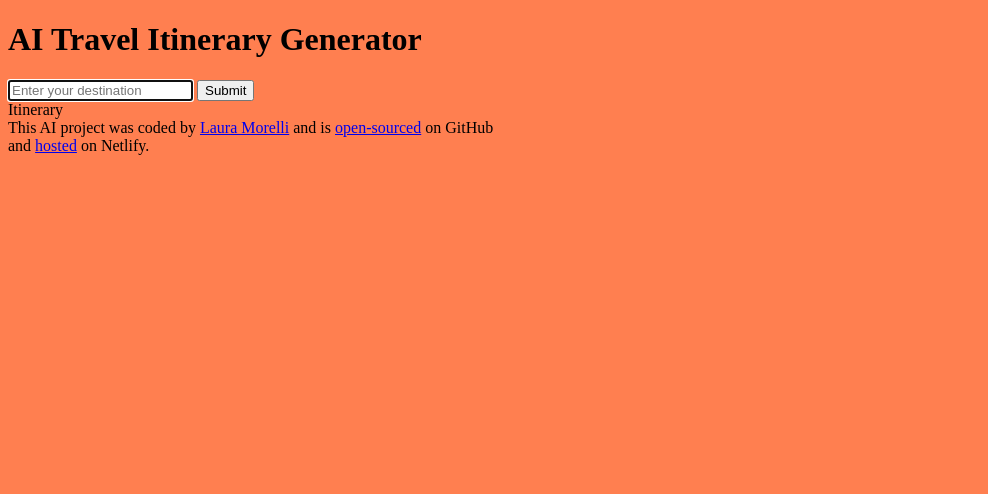
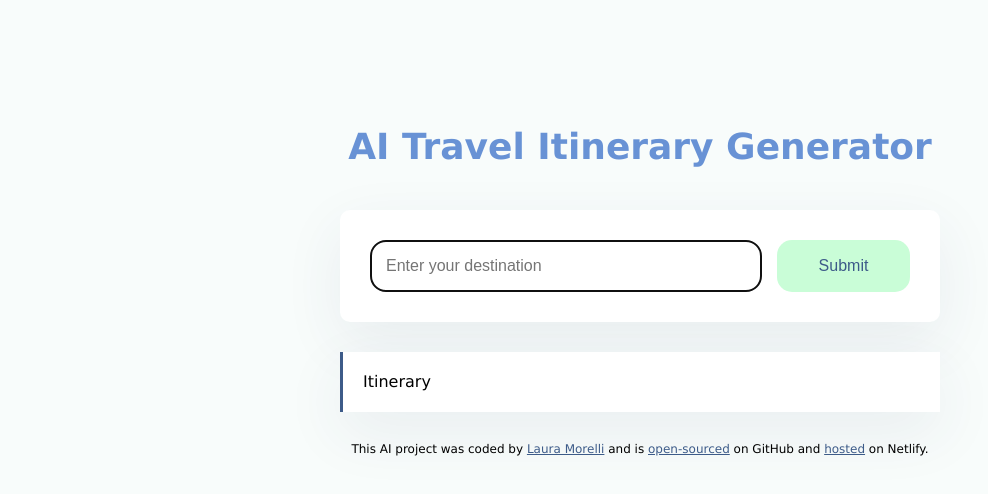
Before and after one commit to laumo15/travel-itinerary-ai-generator, a plain HTML site: page index.html in a window 1280 px wide. Shown: the whole page, without its empty margins (0-988 px from the left). Drawn offline with Linux system fonts and the light colour scheme.

Commit message:
Added styling

```diff
--- a/index.html
+++ b/index.html
@@ -7,17 +7,19 @@
     <title>AI Travel Itinerary Generator</title>
 </head>
 <body>
+    <div class="container">
         <header>
             <h1>AI Travel Itinerary Generator</h1>
         </header>
         <main>
             <form>
-            <input type="text" placeholder="Enter your destination" autofocus required autocomplete="off"/>
-            <input type="submit" />
+                <input type="text" placeholder="Enter your destination" autofocus required autocomplete="off" class="instructions"/>
+                <input type="submit" class="submit-button"/>
             </form>
-        <div>Itinerary</div>
+            <div class="itinerary">Itinerary</div>
         </main>
-    <footer>This AI project was coded by <a href="https://github.com/laumo15" target="_blank">Laura Morelli</a> and is <a href="https://github.com/laumo15/travel-itinerary-ai-generator" target="_blank">open-sourced</a> on GitHub</footer> and <a href="https://travel-itinerary-ai-generator.netlify.app/" target="_blank">hosted</a> on Netlify.
+        <footer>This AI project was coded by <a href="https://github.com/laumo15" target="_blank">Laura Morelli</a> and is <a href="https://github.com/laumo15/travel-itinerary-ai-generator" target="_blank">open-sourced</a> on GitHub and <a href="https://travel-itinerary-ai-generator.netlify.app/" target="_blank">hosted</a> on Netlify.</footer>
+    </div>
     <script src="src/index.js"></script>
 </body>
 </html>
--- a/src/styles.css
+++ b/src/styles.css
@@ -1,3 +1,69 @@
 body {
-    background-color: coral;
+    background-color: #f8fcfb;
+    font-family: Verdana, Geneva, Tahoma, sans-serif;
 }
+
+.container {
+    margin: 120px auto;
+    max-width: 600px;
+}
+
+header {
+    margin-bottom: 36px;
+}
+
+h1 {
+    font-weight: 800;
+    line-height: 1.5;
+    font-size: 36px;
+    color: #6892d5;
+    text-align: center;
+}
+
+form {
+    padding: 30px;
+    background-color: white;
+    border-radius: 10px;
+    display: flex;
+    box-shadow: 0px 20px 60px rgba(50, 65, 100, 0.08);
+    margin-bottom: 30px;
+}
+
+.instructions {
+    padding: 15px;
+    border: 1px solid rgba(44, 108, 98, 0.8);
+    width: 80%;
+    border-radius: 15px;
+    line-height: 20px;
+    font-size: 16px;
+}
+
+.submit-button {
+    margin-left: 15px;
+    border: none;
+    background-color: #c9fdd7;
+    color: #3d5b89;
+    border-radius: 15px;
+    padding: 14px 24px;
+    width: 150px;
+    font-size: 16px;
+}
+
+.itinerary {
+    font-size: 16px;
+    background-color: white;
+    padding: 20px;
+    line-height: 1.25;
+    border-left: 3px solid #3d5b89;
+    box-shadow: 0px 20px 60px rgba(50, 65, 100, 0.08);
+}
+
+footer {
+    text-align: center;
+    font-size: 12px;
+    margin-top: 30px;
+}
+
+a {
+    color: #3d5b89;
+}
```
Lines whose indentation alone changed are shown as unchanged.
